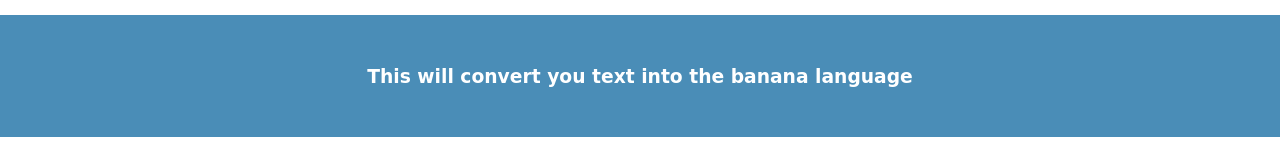
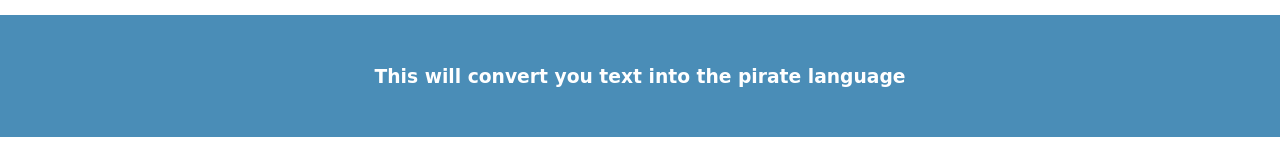
Before and after one commit to VinlaRose/Pirates-language-translator, a plain HTML site: page indx.html in a window 1280 px wide. Shown: the part 553-709 px from the top of the page. Drawn offline with Linux system fonts and the light colour scheme.

Commit message:
Update indx.html

```diff
--- a/indx.html
+++ b/indx.html
@@ -50,7 +50,7 @@
 
 
 <footer class="footer-design">
-    <h3> This will convert you text into the banana language</h3>
+    <h3> This will convert you text into the pirate language</h3>
 
 </footer>
 </body>
```
